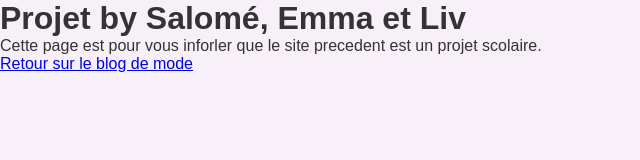
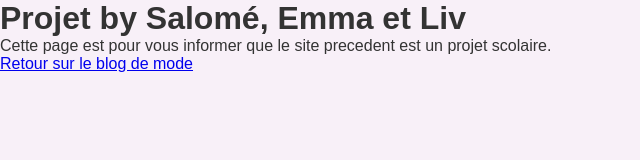
Before and after one commit to sasdolfi/sasdolfi.github.io, a plain HTML site: page about.html in a window 1280 px wide. Shown: the full height of the page, 0-640 px from the left. Drawn offline with Linux system fonts and the light colour scheme.

Commit message:
Update about.html

```diff
--- a/about.html
+++ b/about.html
@@ -6,7 +6,7 @@
 </head>
 <body>
     <h1>Projet by Salomé, Emma et Liv</h1>
-    <p>Cette page est pour vous inforler que le site precedent est un projet scolaire.</p>
+    <p>Cette page est pour vous informer que le site precedent est un projet scolaire.</p>
     <a href="index.html">Retour sur le blog de mode</a>
 </body>   <style>
         * {
```
